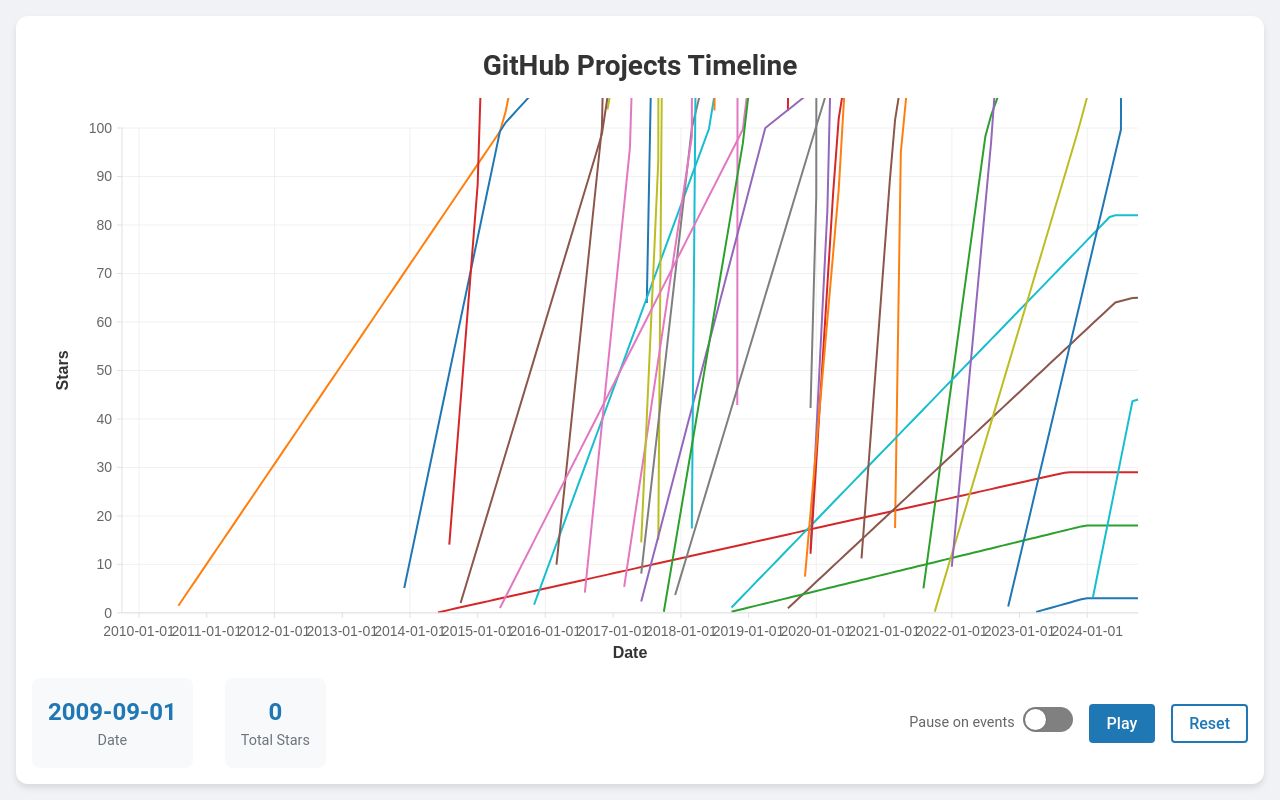
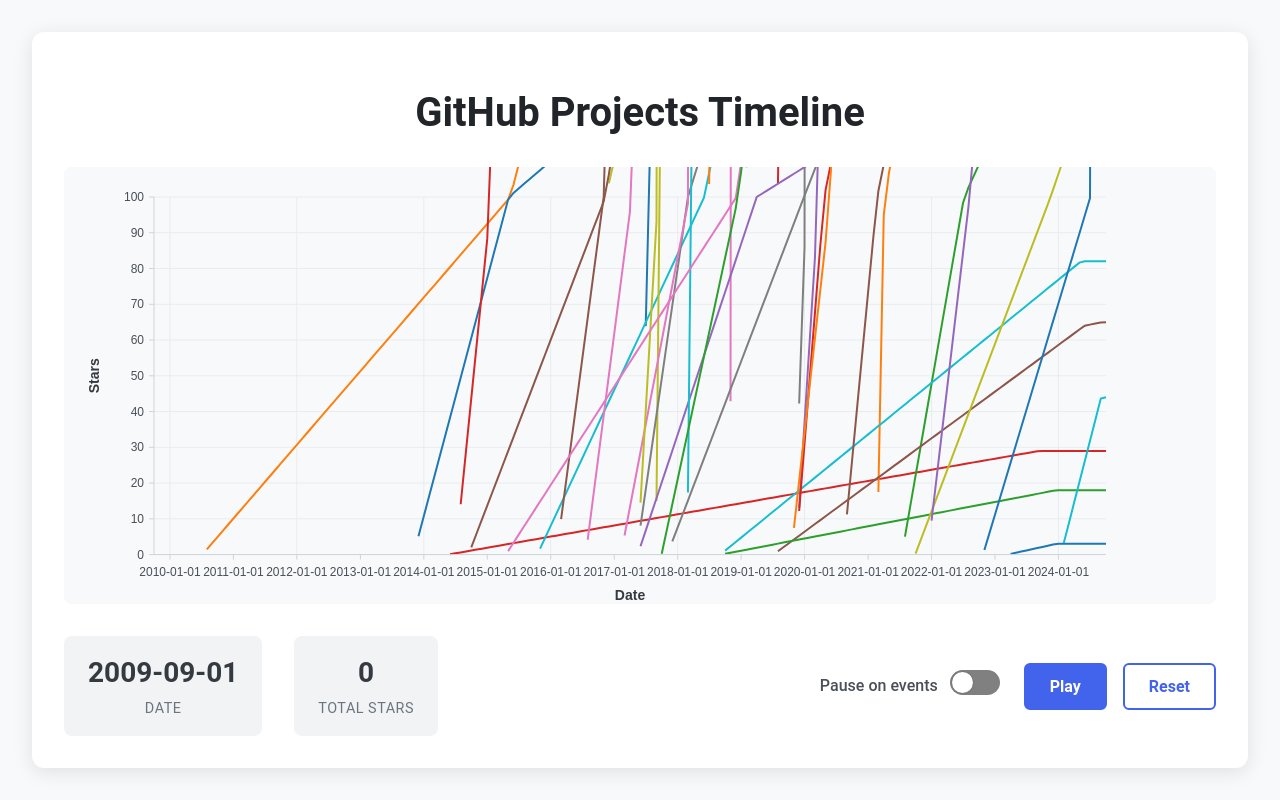
Before and after one commit to JSv4/AnimatedEventTimeline, a React (Vite) app: page / in a window 1280 px wide. Built offline with nearby package versions, Linux system fonts and the light colour scheme.

Commit message:
Styling improvements.

```diff
--- a/src/App.tsx
+++ b/src/App.tsx
@@ -191,32 +191,33 @@
   width: 100vw;
   display: flex;
   flex-direction: column;
-  background-color: #f0f2f5;
-  padding: 1rem;
+  background-color: #f8f9fa;
+  padding: 2rem;
   box-sizing: border-box;
   font-family: 'Roboto', 'Helvetica', 'Arial', sans-serif;
-  overflow: hidden;
 `;
 
 const DashboardCard = styled.div`
   background-color: #ffffff;
   border-radius: 12px;
-  box-shadow: 0 4px 6px rgba(0, 0, 0, 0.1);
-  padding: 1rem;
+  box-shadow: 0 4px 20px rgba(0, 0, 0, 0.1);
+  padding: 2rem;
   display: flex;
   flex-direction: column;
   height: 100%;
-  overflow: hidden;
 `;
 
 const ChartContainer = styled.div`
   flex: 1;
   min-height: 0;
   position: relative;
+  border-radius: 8px;
+  overflow: hidden;
+  background-color: #f8f9fa;
 `;
 
 const ControlsContainer = styled.div`
-  margin-top: 1rem;
+  margin-top: 2rem;
   display: flex;
   justify-content: space-between;
   align-items: center;
@@ -229,22 +230,24 @@
 `;
 
 const StatItem = styled.div`
-  background-color: #f8f9fa;
+  background-color: #f1f3f5;
   border-radius: 8px;
-  padding: 1rem;
+  padding: 1rem 1.5rem;
   text-align: center;
 `;
 
 const StatValue = styled.h3`
   margin: 0;
-  font-size: 1.5rem;
-  color: #1f77b4;
+  font-size: 1.75rem;
+  color: #343a40;
 `;
 
 const StatLabel = styled.p`
-  margin: 0;
+  margin: 0.25rem 0 0;
   font-size: 0.9rem;
   color: #6c757d;
+  text-transform: uppercase;
+  letter-spacing: 0.5px;
 `;
 
 interface ButtonProps extends React.ButtonHTMLAttributes<HTMLButtonElement> {
@@ -255,27 +258,42 @@
 const Button = styled.button.withConfig({
   shouldForwardProp: (prop) => !['marginRight', 'primary'].includes(prop),
 })<ButtonProps>`
-  background-color: ${(props) => (props.primary ? '#1f77b4' : '#ffffff')};
-  color: ${(props) => (props.primary ? '#ffffff' : '#1f77b4')};
-  border: 2px solid #1f77b4;
-  padding: 0.5rem 1rem;
+  background-color: ${(props) => (props.primary ? '#4263eb' : '#ffffff')};
+  color: ${(props) => (props.primary ? '#ffffff' : '#4263eb')};
+  border: 2px solid #4263eb;
+  padding: 0.75rem 1.5rem;
   margin-right: ${(props) => (props.marginRight ? '1rem' : '0')};
   cursor: pointer;
   font-size: 1rem;
-  border-radius: 4px;
+  font-weight: 600;
+  border-radius: 6px;
   transition: all 0.3s ease;
 
   &:hover {
-    background-color: ${(props) => (props.primary ? '#155a8a' : '#e6f2ff')};
+    background-color: ${(props) => (props.primary ? '#3b5bdb' : '#e7f5ff')};
   }
 `;
 
+const Heading = styled.h1`
+  margin-bottom: 2rem;
+  text-align: center;
+  color: #212529;
+  font-size: 2.5rem;
+  font-weight: 700;
+`;
 
-const Heading = styled.h1`
-  margin-bottom: 1rem;
-  text-align: center;
-  color: #333;
-  font-size: 1.75rem;
+const ToggleContainer = styled.div`
+  display: flex;
+  flex-direction: row;
+  align-items: center;
+  margin-right: 1.5rem;
+`;
+
+const ToggleLabel = styled.span`
+  margin-right: 0.75rem;
+  font-size: 1rem;
+  color: #495057;
+  font-weight: 500;
 `;
 
 // Number of milliseconds to display the event modal
@@ -287,22 +305,6 @@
   currentTimeIndex: number;
   pauseOnEvents: boolean;
 }
-
-// Add this new styled component
-const ToggleContainer = styled.div`
-  display: flex;
-  flex-direction: row;
-  align-items: center;
-  margin-right: 1rem;
-`;
-
-const ToggleLabel = styled.span`
-  margin-right: 0.5rem;
-  font-size: 0.9rem;
-  color: #666;
-`;
-
-
 
 /**
  * Main application component.
@@ -818,53 +820,54 @@
                 motionConfig="gentle"
                 colors={(serie) => colorScale(serie.id as string)}
                 theme={{
-                  background: '#ffffff',
+                  background: '#f8f9fa',
                   text: {
-                    fill: '#333333',
-                    fontSize: 14, // Increased base font size
+                    fill: '#495057',
+                    fontSize: 14,
                   },
                   axis: {
                     domain: {
                       line: {
-                        stroke: '#e0e0e0',
+                        stroke: '#ced4da',
                         strokeWidth: 1,
                       },
                     },
                     ticks: {
                       line: {
-                        stroke: '#e0e0e0',
+                        stroke: '#ced4da',
                         strokeWidth: 1,
                       },
                       text: {
-                        fill: '#666666',
-                        fontSize: 14, // Increased tick label font size
+                        fill: '#495057',
+                        fontSize: 12,
                       },
                     },
                     legend: {
                       text: {
-                        fontSize: 16, // Increased legend font size
-                        fill: '#333333',
+                        fontSize: 14,
+                        fill: '#343a40',
                         fontWeight: 'bold',
                       },
                     },
                   },
                   grid: {
                     line: {
-                      stroke: '#f0f0f0',
+                      stroke: '#e9ecef',
                       strokeWidth: 1,
                     },
                   },
                   legends: {
                     text: {
-                      fill: '#333333',
-                      fontSize: 14, // Increased legend text size
+                      fill: '#495057',
+                      fontSize: 12,
                     },
                   },
                   tooltip: {
                     container: {
                       background: '#ffffff',
-                      boxShadow: '0 3px 9px rgba(0, 0, 0, 0.2)',
-                      borderRadius: '4px',
+                      boxShadow: '0 4px 12px rgba(0, 0, 0, 0.15)',
+                      borderRadius: '6px',
+                      padding: '8px 12px',
                     },
                   },
                 }}
@@ -892,15 +895,13 @@
                   <StatLabel>Total Stars</StatLabel>
                 </StatItem>
               </StatsContainer>
-              <div style={{ display: 'flex', alignItems: 'center', justifyContent: 'center' }}>
-                <ToggleContainer style={{ marginRight: '1rem', display: 'flex', alignItems: 'center' }}>
-                  <ToggleLabel style={{ marginRight: '0.5rem' }}>Pause on events</ToggleLabel>
-                  <div style={{ display: 'flex', alignItems: 'center' }}>
-                    <Switch
-                      checked={pauseOnEvents}
-                      onChange={handlePauseOnEventsToggle}
-                    />
-                  </div>
+              <div style={{ display: 'flex', alignItems: 'center' }}>
+                <ToggleContainer>
+                  <ToggleLabel>Pause on events</ToggleLabel>
+                  <Switch
+                    checked={pauseOnEvents}
+                    onChange={handlePauseOnEventsToggle}
+                  />
                 </ToggleContainer>
                 <Button onClick={handlePlayPause} marginRight primary>
                   {isPlaying ? 'Pause' : 'Play'}
--- a/src/EventMarkersLayer.tsx
+++ b/src/EventMarkersLayer.tsx
@@ -108,7 +108,8 @@
             <line
               y1={0}
               y2={innerHeight}
-              stroke="#000"
+              stroke="#adb5bd"
+              strokeWidth={1.5}
               strokeDasharray="4 4"
             />
             <text
@@ -117,7 +118,12 @@
               textAnchor="end"
               dominantBaseline="text-after-edge"
               transform="rotate(-90)"
-              style={{ fontSize: 16, fill: '#000' }}
+              style={{
+                fontSize: 12,
+                fill: '#495057',
+                fontWeight: 500,
+                textTransform: 'uppercase',
+              }}
             >
               {event.title}
             </text>
--- a/src/LineEndLabels.tsx
+++ b/src/LineEndLabels.tsx
@@ -115,22 +115,23 @@
       {sortedLabels.map((labelData) => {
         const { x, y, label, fillColor, isEntering, isLeaving } = labelData;
 
-        const transform = isEntering ? 'scale(1.5)' : 'scale(1)';
+        const transform = isEntering ? 'scale(1.2)' : 'scale(1)';
 
         return (
           <text
             key={label}
             x={x}
             y={y}
-            textAnchor="end" // Align the text to the left of the x-coordinate
+            textAnchor="end"
             style={{
               fill: fillColor,
-              fontSize: 16, // Increased font size from 14 to 16
-              fontWeight: 'bold',
+              fontSize: 14,
+              fontWeight: 600,
               opacity: isLeaving ? 0 : 1,
               transform,
               transition: 'opacity 0.5s, transform 0.5s',
               transformOrigin: 'right center',
+              textShadow: '0 1px 2px rgba(0, 0, 0, 0.1)',
             }}
           >
             {label}
```
